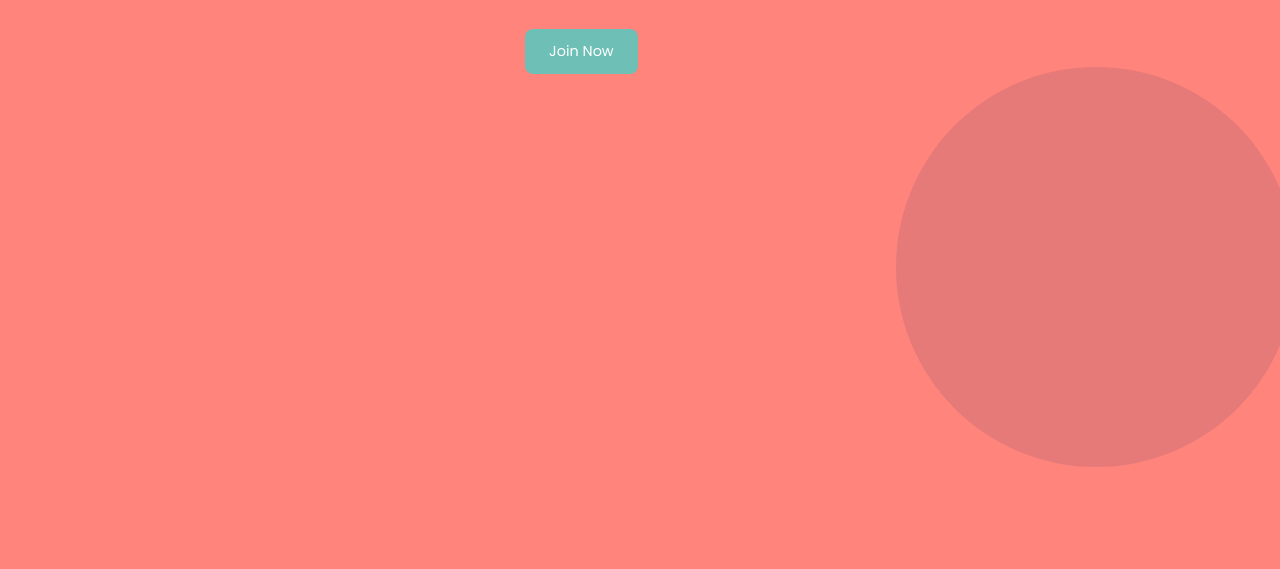
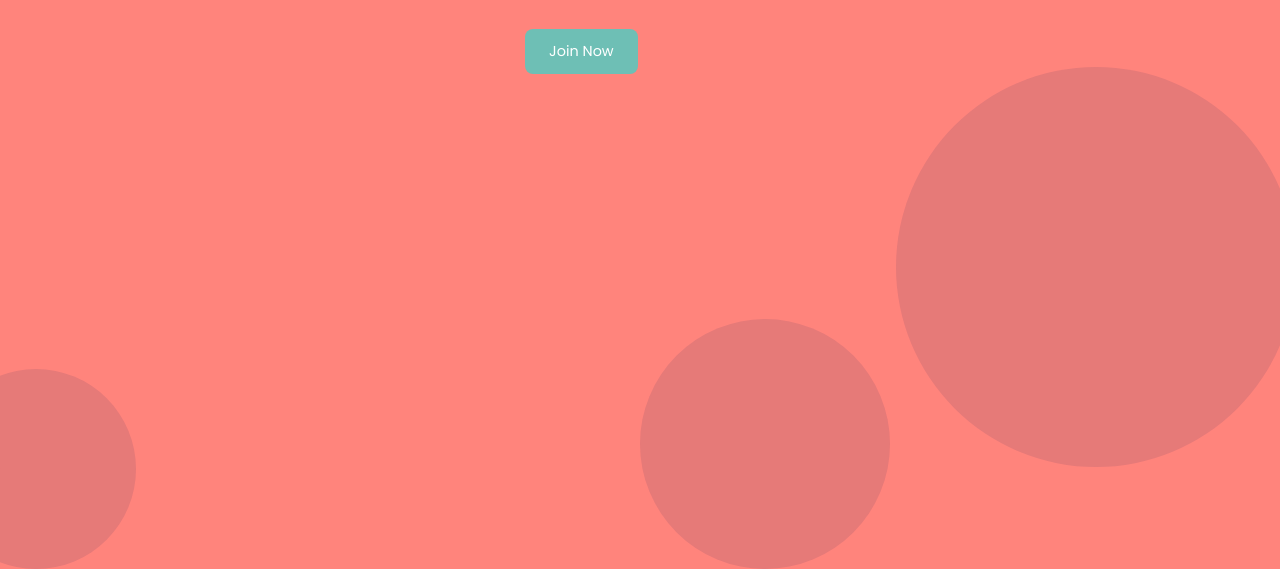
Before and after one commit to Ducvietbui/music-web-page, a plain HTML site: page src/index.html in a window 1280 px wide. Shown: the part 295-864 px from the top of the page. Before the commit the page ends 800 px from the top, so only its background shows below. Drawn offline with Linux system fonts and the light colour scheme.

Commit message:
commit 2

```diff
--- a/src/index.css
+++ b/src/index.css
@@ -41,10 +41,29 @@ justify-content: flex-end;
 
 .home-page-circle-2 {
   position: absolute;
-  width: 200px;
-  height: 200px;
+  width: 300px;
+  height: 300px;
   left: 50vw;
   bottom: 40vw;
   background-color: rgba(17, 29, 94, 0.1);
   border-radius: 50%;
 }
+
+.home-page-circle-3 {
+  position: absolute;
+  width: 200px;
+  height: 200px;
+  left: -5vw;
+  bottom: -5vw;
+  background-color: rgba(17, 29, 94, 0.1);
+  border-radius: 50%;
+}
+.home-page-circle-4 {
+  position: absolute;
+  width: 250px;
+  height: 250px;
+  left: 50vw;
+  bottom: -5vw;
+  background-color: rgba(17, 29, 94, 0.1);
+  border-radius: 50%;
+}
```
